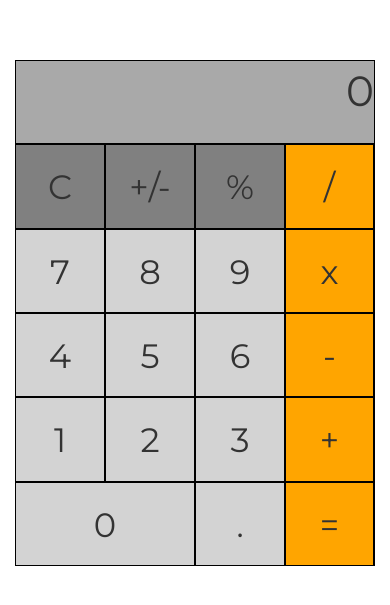
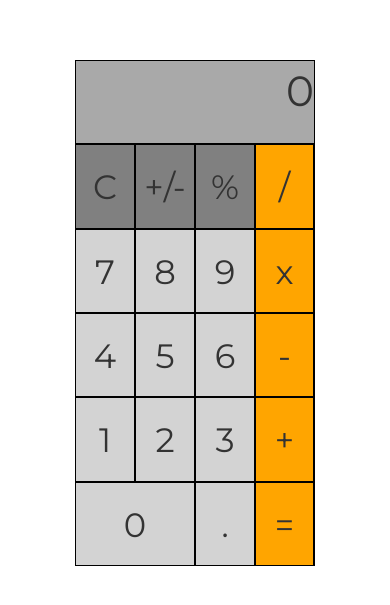
Before and after one commit to brumack/calculator, a plain HTML site: page index.html in a window 390 px wide. Shown: the part 109-714 px from the top of the page. Drawn offline with nearby package versions, Linux system fonts and the light colour scheme.

Commit message:
updated index.hhtml with bootstrap column widths for smaller devices

```diff
--- a/index.html
+++ b/index.html
@@ -12,12 +12,12 @@
   <BODY>
     <div class = "container-fluid">
       <div class = "row">
-        <div id = "screen" class = "col-xl-4 col-xl-offset-4 col-lg-4 col-lg-offset-4 col-md-4 col-md-offset-4">
+        <div id = "screen" class = "col-xl-2 col-xl-offset-5 col-lg-4 col-lg-offset-4 col-md-4 col-md-offset-4 col-sm-6 col-sm-offset-3 col-xs-8 col-xs-offset-2">
           0
         </div>
       </div>
       <div class = "row">
-        <div class = "col-xl-4 col-xl-offset-4 col-lg-4 col-lg-offset-4 col-md-4 col-md-offset-4">
+        <div class = "col-xl-2 col-xl-offset-5 col-lg-4 col-lg-offset-4 col-md-4 col-md-offset-4 col-sm-6 col-sm-offset-3 col-xs-8 col-xs-offset-2">
           <div id = "C" class = "spec but col-xl-3 col-lg-3 col-md-3 col-sm-3 col-xs-3">
             <p>C</p>
           </div>
@@ -33,7 +33,7 @@
         </div>
       </div>
       <div class = "row">
-        <div class = "col-xl-4 col-xl-offset-4 col-lg-4 col-lg-offset-4 col-md-4 col-md-offset-4">
+        <div class = "col-xl-2 col-xl-offset-5 col-lg-4 col-lg-offset-4 col-md-4 col-md-offset-4 col-sm-6 col-sm-offset-3 col-xs-8 col-xs-offset-2">
           <div id = "7" class = "num but col-xl-3 col-lg-3 col-md-3 col-sm-3 col-xs-3">
             <p>7</p>
           </div>
@@ -49,7 +49,7 @@
         </div>
       </div>
       <div class = "row">
-        <div class = "col-xl-4 col-xl-offset-4 col-lg-4 col-lg-offset-4 col-md-4 col-md-offset-4">
+        <div class = "col-xl-2 col-xl-offset-5 col-lg-4 col-lg-offset-4 col-md-4 col-md-offset-4 col-sm-6 col-sm-offset-3 col-xs-8 col-xs-offset-2">
           <div id = "4" class = "num but col-xl-3 col-lg-3 col-md-3 col-sm-3 col-xs-3">
             <p>4</p>
           </div>
@@ -65,7 +65,7 @@
         </div>
       </div>
       <div class = "row">
-        <div class = "col-xl-4 col-xl-offset-4 col-lg-4 col-lg-offset-4 col-md-4 col-md-offset-4">
+        <div class = "col-xl-2 col-xl-offset-5 col-lg-4 col-lg-offset-4 col-md-4 col-md-offset-4 col-sm-6 col-sm-offset-3 col-xs-8 col-xs-offset-2">
           <div id = "1" class = "num but col-xl-3 col-lg-3 col-md-3 col-sm-3 col-xs-3">
             <p>1</p>
           </div>
@@ -81,7 +81,7 @@
         </div>
       </div>
       <div class = "row">
-        <div class = "col-xl-4 col-xl-offset-4 col-lg-4 col-lg-offset-4 col-md-4 col-md-offset-4">
+        <div class = "col-xl-2 col-xl-offset-5 col-lg-4 col-lg-offset-4 col-md-4 col-md-offset-4 col-sm-6 col-sm-offset-3 col-xs-8 col-xs-offset-2">
           <div id = "0" class = "num but col-xl-6 col-lg-6 col-md-6 col-sm-6 col-xs-6">
             <p>0</p>
           </div>
```
